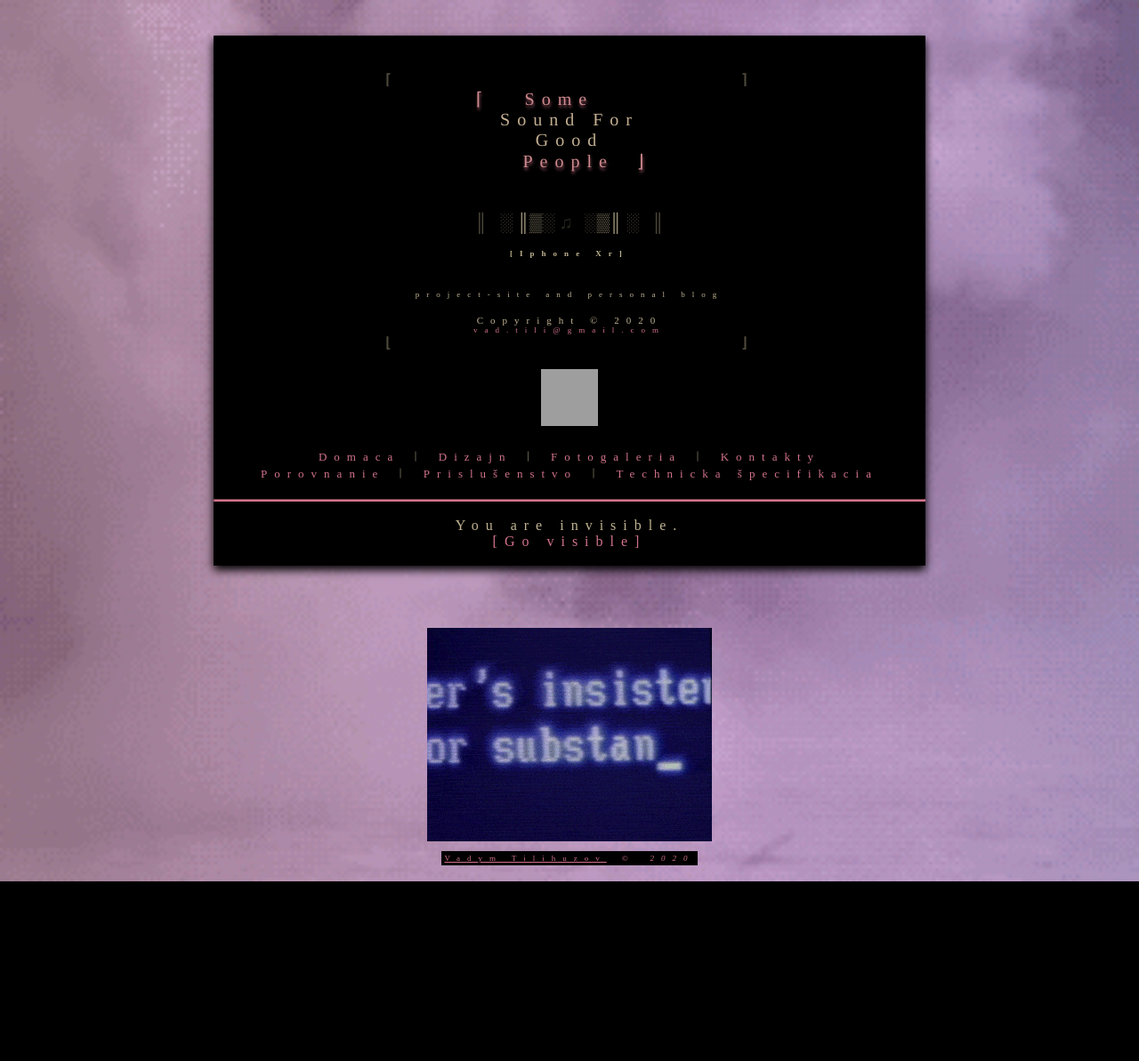
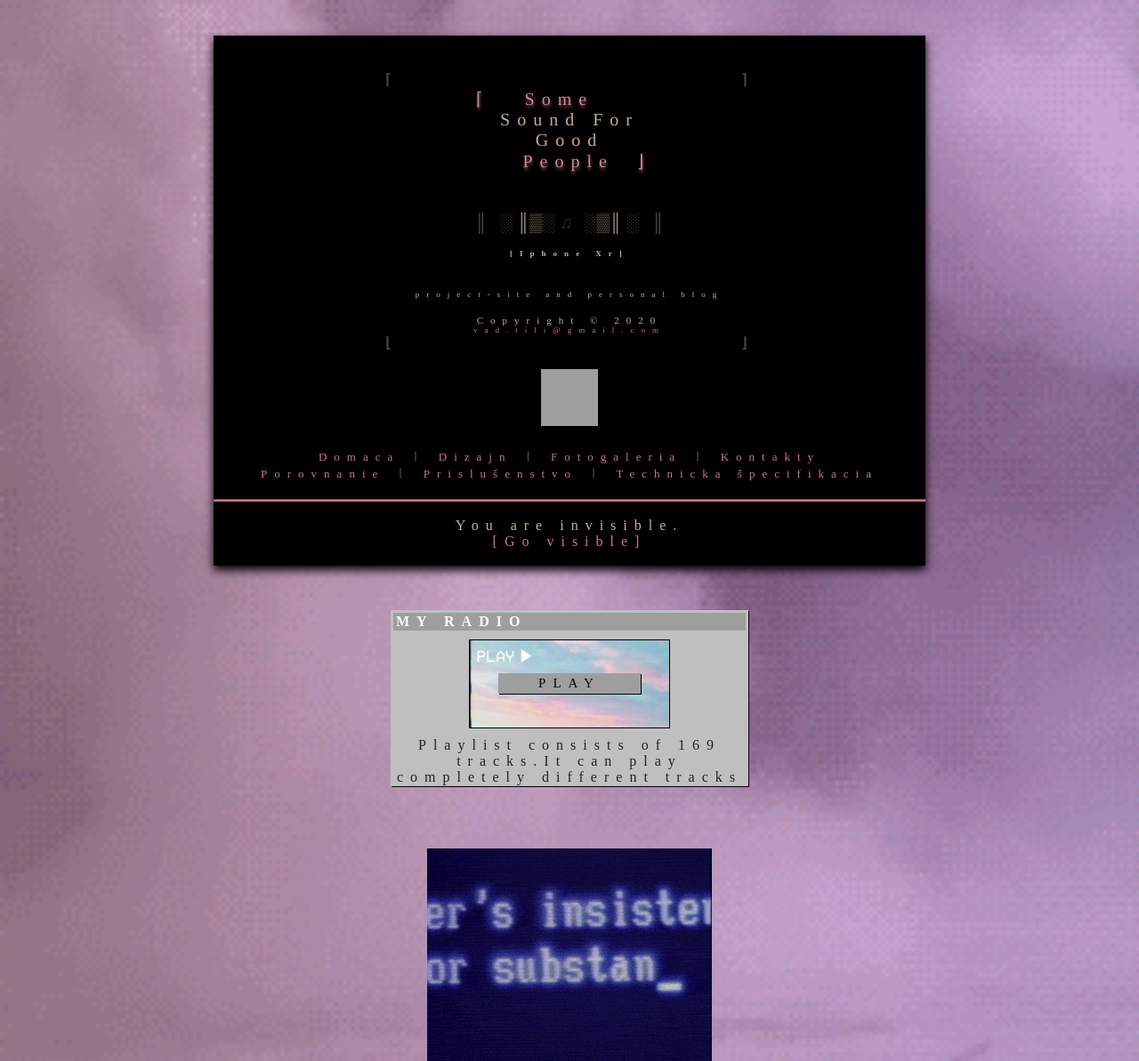
Before and after one commit to Real-4339/Real-4339.github.io, a PHP site: page /Invisible.html in a window 1280 px wide. Shown: the top 1193 px of the page at 89% size. Before the commit the page ends 991 px from the top, so only its background shows below. Run offline with PHP 8.4, Linux system fonts and the light colour scheme; grey boxes are pictures that could not be loaded.

Commit message:
ну, вообщем сайт готов

```diff
--- a/Invisible.html
+++ b/Invisible.html
@@ -17,7 +17,7 @@
   <link rel="icon" type="image/png" sizes="32x32" href="Favikon/favicon-32x32.png">
   <link rel="icon" type="image/png" sizes="96x96" href="Favikon/favicon-96x96.png">
   <link rel="icon" type="image/png" sizes="16x16" href="Favikon/favicon-16x16.png">
-  <link rel="manifest" href="/manifest.json">
+  <link rel="manifest" href="Favikon/manifest.json">
   <meta name="msapplication-TileColor" content="#ffffff">
   <meta name="msapplication-TileImage" content="/ms-icon-144x144.png">
   <meta name="theme-color" content="#ffffff">
@@ -56,6 +56,22 @@
     <a href="Domaca.html">[Go visible]</a> <br />
   <br />
 </div>
+<center>
+<div class="window">
+  <div class="header">
+  <p>MY RADIO</p>
+  </div>
+  <center><div id="button-container" class="">
+   <div id="button" class="">PLAY</div>
+   </div>
+   <audio id="player" controls="" preload="" class="remove">
+   <source src="http://stream.zeno.fm/kpuutmun97zuv" type="audio/mpeg">
+   </audio>
+   <script src="player.js"></script>
+   </center>
+   <center><p>Playlist consists of 169 tracks.It can play completely different tracks</p></center>
+  </div>
+</center>
 <footer id="footer"><img src="Gif/XkHL.gif" alt="error"> <br>
   <br>
   <span> <a href="mailto:vad.tili@gmail.com">Vadym Tilihuzov</a><i>　&copy;　2020</i> </span> </footer>
--- a/domaca.css
+++ b/domaca.css
@@ -16,8 +16,93 @@ body {
 	background-size: cover;
 	color:#c1b492;
 
+}
+center {
+    text-align: -webkit-center;
+}
+.window {
+    margin-top: 50px;
+    margin-bottom: 10px;
+    background: #bfbfbf;
+    border: none;
+    border-top-color: #dfdfdf;
+    border-left-color: #dfdfdf;
+    border-right-color: #808080;
+    border-bottom-color: #808080;
+    box-shadow: 1px 1px 0 0 #000;
+    max-width: 400px;
+    padding: 1px;
+    text-align: center;
+	cursor: default;
+	color: #222;
+}
+.window .header {
+    margin: 2px 2px 0;
+    text-align: left;
+    padding: 2px 3px;
+    color: #fff;
+    background: url(str.png), #593ccf;
+    animation: animation 30s linear infinite;
+    font-weight: bold;
+    font-size: 16px;
+    line-height: 16px;
+}
+#button-container {
+    margin-top: 10px;
+    margin-bottom: 10px;
+    max-width: 10em;
+    max-height: 10em;
+    padding: 2em;
+    border: 1px solid #000;
+    border-radius: 0;
+    background-image: url(Gif/mops.jpg);
+    background-size: cover;
+ }
 
-	}
+#button {
+	-webkit-font-smoothing: none;
+	-moz-osx-font-smoothing: none;
+	border-top-color: #dfdfdf;
+	border-left-color: #dfdfdf;
+	border-right-color: #808080;
+	border-bottom-color: #808080;
+	box-shadow: 1px 1px 0 0 #000;
+	text-align: center;
+	font-family:"Times New Roman";
+	box-sizing: border-box;
+	font-size:15px;
+	outline: none;
+	padding: 3px;
+	border:0px 0px 1px 1px solid;
+	border-color:white;
+	border-radius:0;
+	color: #070707;
+	min-width:75px;
+	min-height:23px;
+	background: url(Gif/e9c7ff.png), #593ccf;
+	text-decoration: none;
+	margin-top:5px;
+	margin-bottom:6px;
+
+ }
+ button:enabled {
+	color: #070707;
+  }
+
+.pause {
+  text-shadow: 1px 1px #fff;
+ }
+
+.hide {
+    display: none;
+ }
+
+.remove {
+    position: absolute;
+    left: -999em;
+ }
+
+
 
 a {
 	text-decoration:none;
--- /dev/null
+++ b/player.js
@@ -0,0 +1,33 @@
+( function( d ) {
+    'use strict';
+
+     var test = true,
+         but = d.querySelector( '#button' ),
+         aud = d.querySelector( '#player' );
+         aud.classList.add( 'remove' );
+         d.querySelector( '#button-container' ).classList.remove( 'hide' );
+
+     but.addEventListener('click',
+        function() {
+           if ( test === true ) {
+                but.classList.add( 'pause' );
+                test = false;
+                aud.play();
+           }
+           else {
+                changeSVG();
+                aud.pause();
+           }
+        }, false );
+
+     aud.addEventListener( 'ended',
+        function() {
+           changeSVG();
+           aud.load();
+         }, false );
+
+     function changeSVG() {
+        but.classList.remove( 'pause' );
+        test = true;
+      }
+   }( document ));
```
Also changed, not shown: Domaca.html (+17 -0 lines), Gif/mops.jpg (renamed from Gif/892b9542ab9057fbe683b03175b338ae.jpg).
